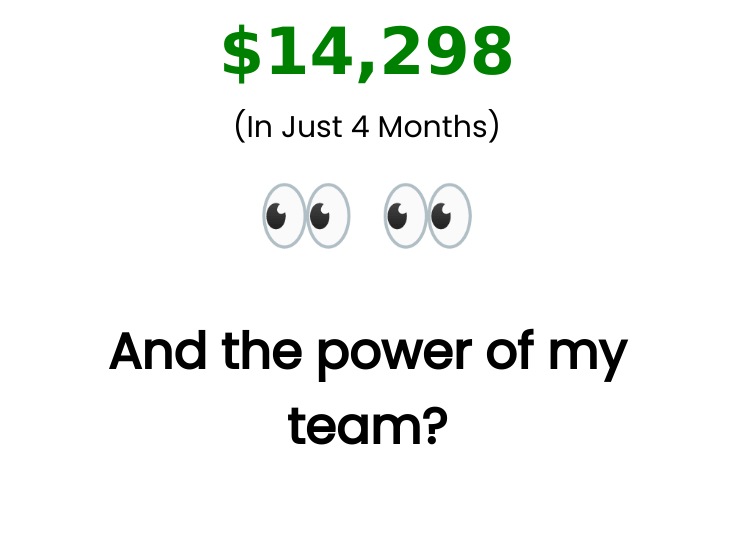
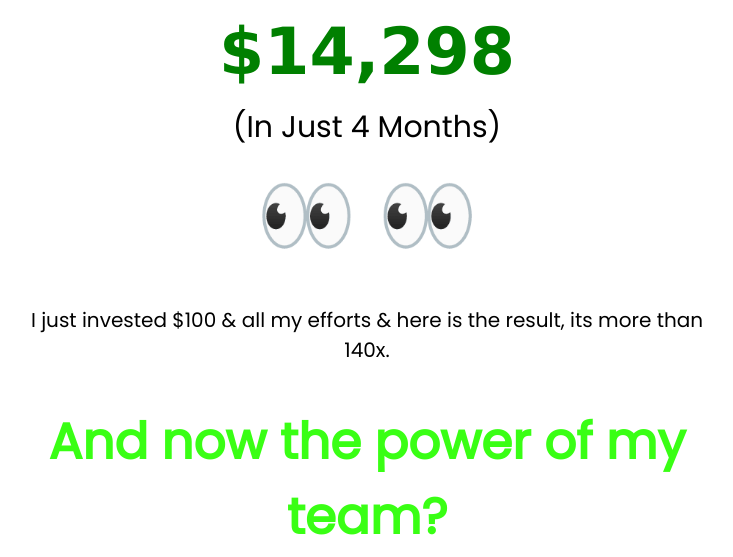
Before and after one commit to shauryaa-dev/shauryaa-dev.github.io, a plain HTML site: page earning.html in a window 1280 px wide. Shown: the part 2171-2728 px from the top of the page, without its empty margins (273-1006 px from the left). Before the commit the page ends 2638 px from the top, so only its background shows below. Drawn offline with nearby package versions, Linux system fonts and the light colour scheme; a web font is replaced by a local one.

Commit message:
Update earning.html

```diff
--- a/earning.html
+++ b/earning.html
@@ -58,7 +58,7 @@ margin-top: -10px;
   font-family: "Poppins", sans-serif;
   font-size: 50px;
 font-weight: bold;
-color: black;
+color: #39ff14;
 text-align: center;
 margin-bottom: 2px;
 margin-top: -80px;
@@ -87,6 +87,16 @@ color: black;
 text-align: center;
 margin-bottom: 2px;
 margin-top: -60px;
+}
+.hu8{
+  font-family: "Poppins", sans-serif;
+  font-size: 20px;
+
+color: black;
+text-align: center;
+margin-bottom: 120px;
+margin-top: -90px;
+
 }
 img{
 	max-width: 100%;
@@ -132,7 +142,8 @@ Wait !!!</p>
 <br></div>
 <p class="hu5">$14,298<br><p class="hu6">(In Just 4 Months)</p></p>
 <p class="hu2">👀 👀</p>
-<p class="hu7">And the power of my team?</p>
+<p class="hu8">I just invested $100 & all my efforts & here is the result, its more than 140x.</p>
+<p class="hu7">And now the power of my team?</p>
 
 </div>
 </body>
```
